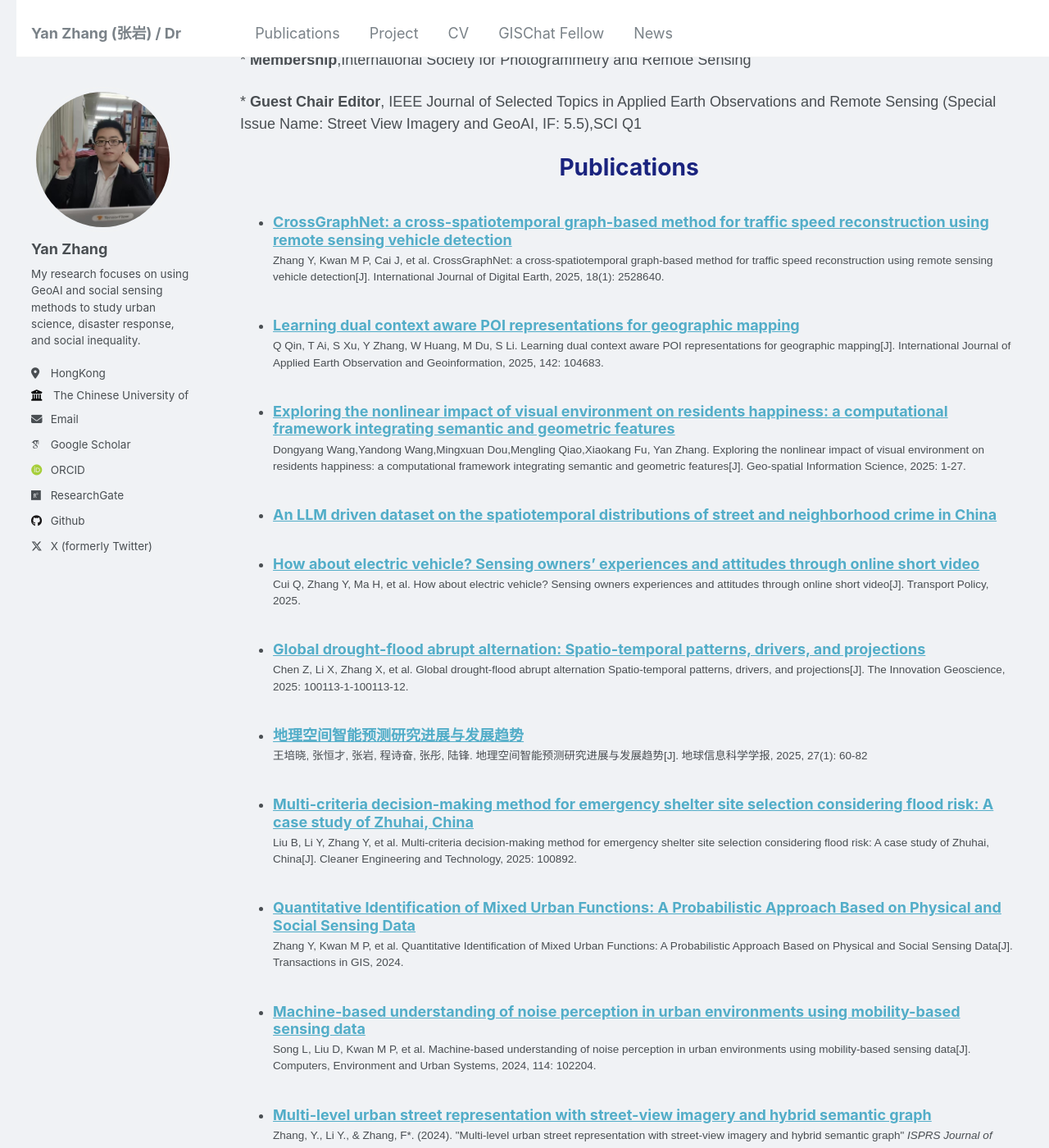
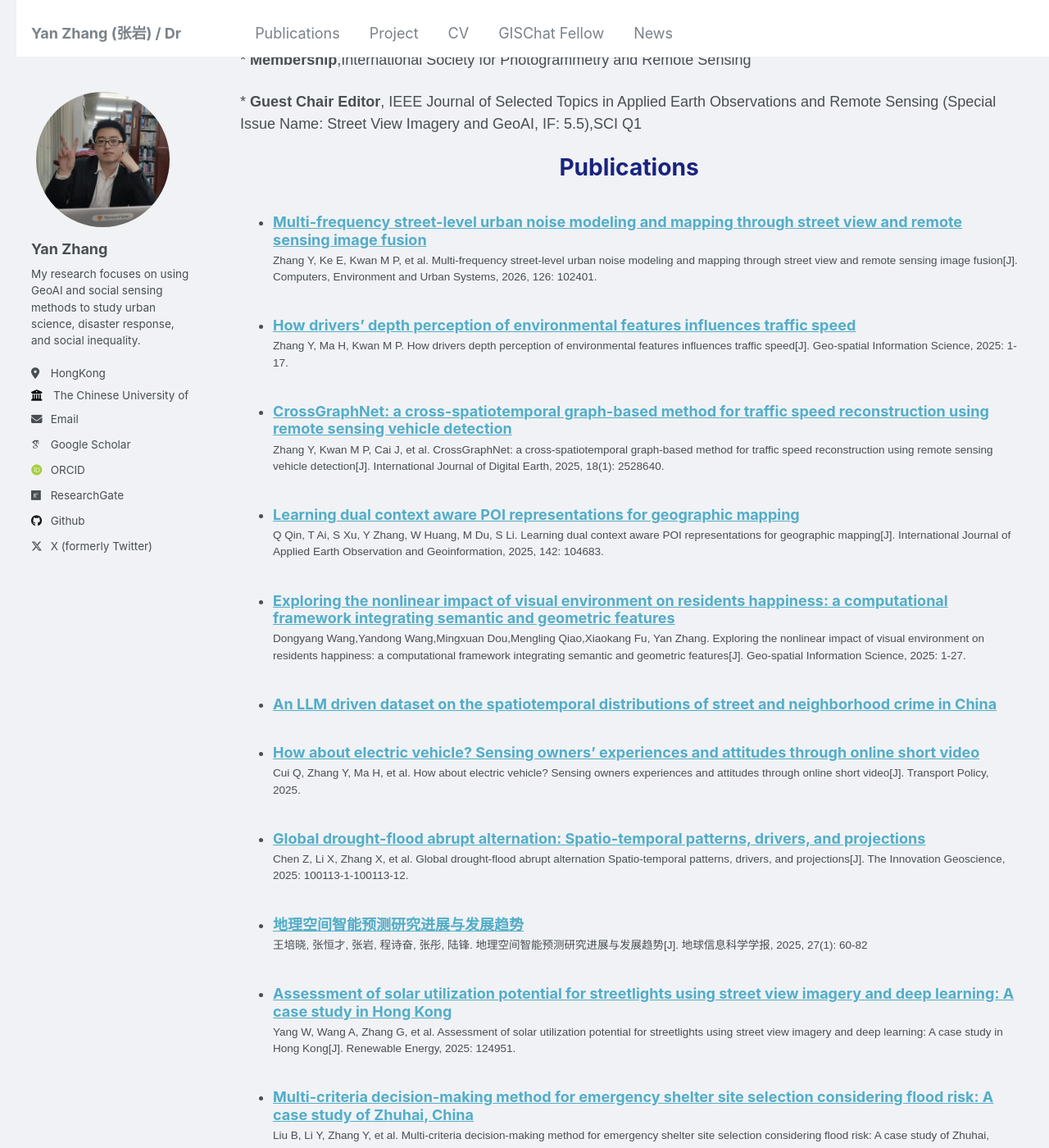
Before and after one commit to giserzy/giserzy.github.io, a Jekyll site: the page built from _pages/cv.md, in a window 1280 px wide and 1400 px high, scrolled down 2733 px. Shown: the whole window at 82% size. Built offline with Jekyll 4.4.1, drawn with Linux system fonts in a browser that asks for light colours; some web fonts are replaced.

```diff
--- /dev/null
+++ b/_publications/2025-paper-10.md
@@ -0,0 +1,13 @@
+---
+title: "Assessment of solar utilization potential for streetlights using street view imagery and deep learning: A case study in Hong Kong"
+collection: publications
+category: manuscripts
+permalink: /publication/2025-paper-10
+excerpt: 'This paper is about solar energy assessment and deep learning for streetlight applications.'
+date: 2025-01-01
+venue: 'Renewable Energy'
+paperurl: 'https://www.sciencedirect.com/science/article/pii/S0960148124951'
+citation: 'Yang W, Wang A, Zhang G, et al. Assessment of solar utilization potential for streetlights using street view imagery and deep learning: A case study in Hong Kong[J]. Renewable Energy, 2025: 124951.'
+---
+
+Yang W, Wang A, Zhang G, Zhang Y, Xu T, Liao M. Assessment of solar utilization potential for streetlights using street view imagery and deep learning: A case study in Hong Kong[J]. Renewable Energy, 2025: 124951.
--- /dev/null
+++ b/_publications/2025-paper-9.md
@@ -0,0 +1,13 @@
+---
+title: "How drivers' depth perception of environmental features influences traffic speed"
+collection: publications
+category: manuscripts
+permalink: /publication/2025-paper-9
+excerpt: 'This paper is about drivers depth perception and traffic speed.'
+date: 2025-12-01
+venue: 'Geo-spatial Information Science'
+paperurl: 'https://www.tandfonline.com/doi/full/10.1080/10095020.2025.2584862'
+citation: 'Zhang Y, Ma H, Kwan M P. How drivers depth perception of environmental features influences traffic speed[J]. Geo-spatial Information Science, 2025: 1-17.'
+---
+
+Zhang Y, Ma H, Kwan M P. How drivers' depth perception of environmental features influences traffic speed[J]. Geo-spatial Information Science, 2025: 1-17.
--- /dev/null
+++ b/_publications/2026-paper-1.md
@@ -0,0 +1,13 @@
+---
+title: "Multi-frequency street-level urban noise modeling and mapping through street view and remote sensing image fusion"
+collection: publications
+category: manuscripts
+permalink: /publication/2026-paper-1
+excerpt: 'This paper is about urban noise modeling using street view and remote sensing data fusion.'
+date: 2026-02-01
+venue: 'Computers, Environment and Urban Systems'
+paperurl: 'https://www.sciencedirect.com/science/article/pii/S0198971526000037'
+citation: 'Zhang Y, Ke E, Kwan M P, et al. Multi-frequency street-level urban noise modeling and mapping through street view and remote sensing image fusion[J]. Computers, Environment and Urban Systems, 2026, 126: 102401.'
+---
+
+Zhang Y, Ke E, Kwan M P, Fang L, Li M. Multi-frequency street-level urban noise modeling and mapping through street view and remote sensing image fusion[J]. Computers, Environment and Urban Systems, 2026, 126: 102401.
```
Also changed, not shown: _posts/2025-11-23-blog.md (+1 -1 lines), _posts/2026-01-19-blog.md (+1 -1 lines), _posts/2026-02-09-blog.md (added, +14 -0 lines).
